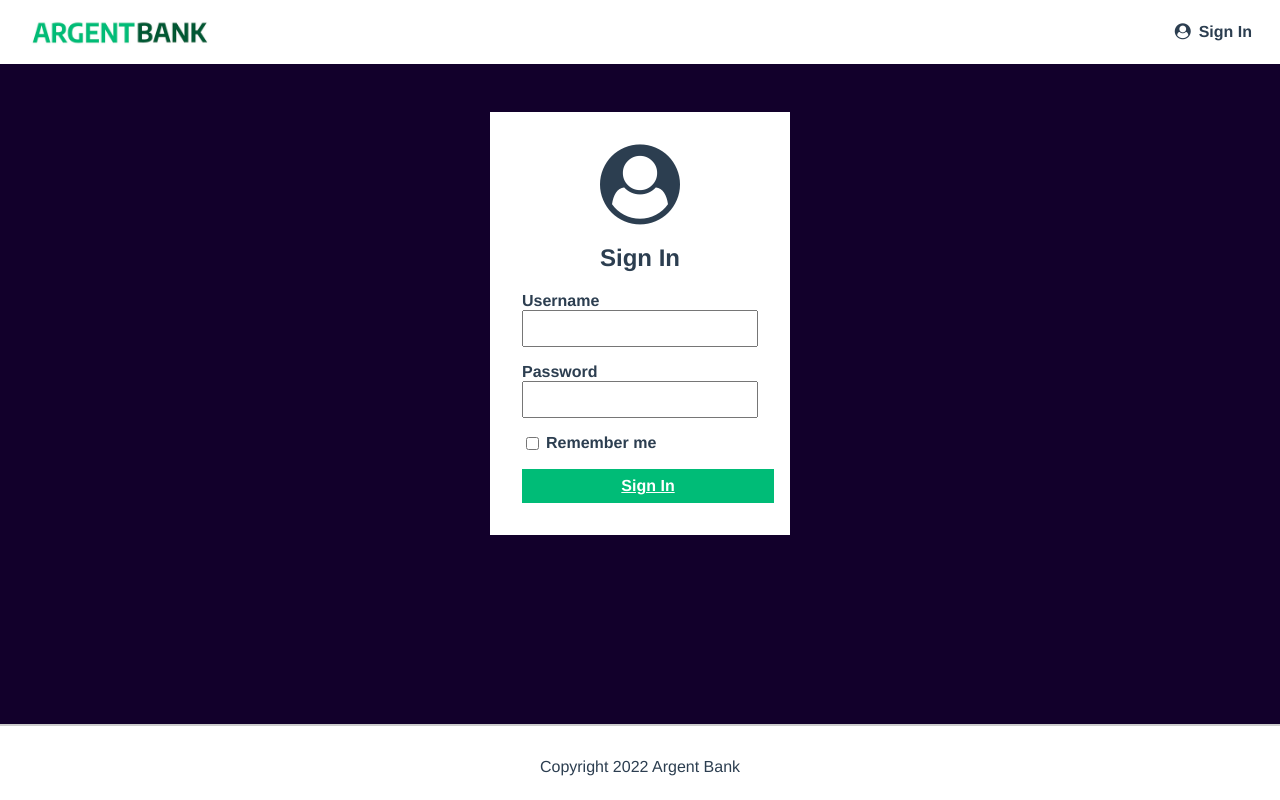
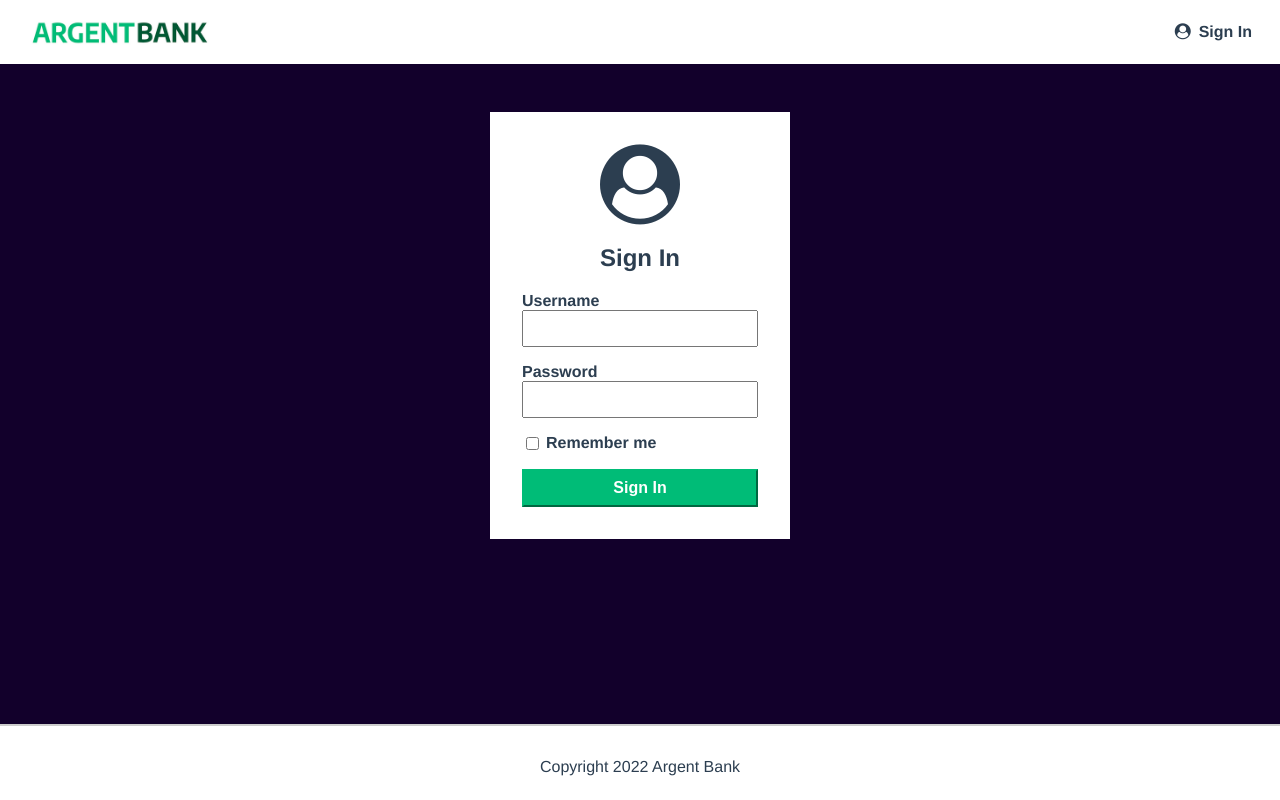
Before and after one commit to lallieau/P13_Bank-API_01-2022, a React (Create React App) app: page /login in a window 1280 px wide. Built offline with nearby package versions, Linux system fonts and the light colour scheme.

Commit message:
fix and debug login page

```diff
--- a/src/components/SignInForm.jsx
+++ b/src/components/SignInForm.jsx
@@ -7,7 +7,7 @@ import fetchToken from '../utils/fetchData/fetchToken';
 import {Navigate} from 'react-router-dom';
 
 const Form = styled.form``;
-const Button = styled(Link)`
+const Button = styled.button`
   display: block;
   width: 100%;
   padding: 8px;
@@ -43,10 +43,10 @@ export const SignInForm = () => {
   const [email, setEmail] = useState('');
   const [password, setPassword] = useState('');
   const [rememberMe, setRememberMe] = useState(true);
+
   const store = useStore();
 
   useEffect(() => {
-    // if user chose to be remembered then retrieve username from local storage
     const rememberMe = localStorage.getItem('rememberMe') === 'true';
     const user = rememberMe ? localStorage.getItem('user') : '';
     setEmail(user);
@@ -55,14 +55,12 @@ export const SignInForm = () => {
 
   const handleSubmit = event => {
     event.preventDefault();
-    // if user chooses to be remembered then save to local storage
     localStorage.setItem('rememberMe', rememberMe);
     localStorage.setItem('user', rememberMe ? email : '');
-    // get authentication 'token' from API
     fetchToken(store, email, password);
   };
 
-  if (isLoggedIn) return <Navigate to="/user/profile" replace={true} />;
+  if (isLoggedIn) return <Navigate to="/user/profile" />;
 
   return (
     <Form onSubmit={handleSubmit}>
--- a/src/utils/selectors.js
+++ b/src/utils/selectors.js
@@ -1,2 +1,2 @@
 export const selectToken = state => state.token;
-export const selectUser = state => state.userStats;
+export const selectUser = state => state.user;
```
